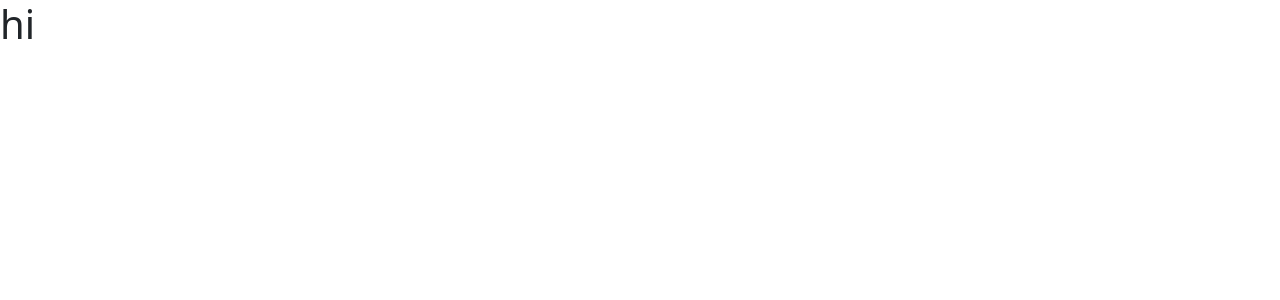
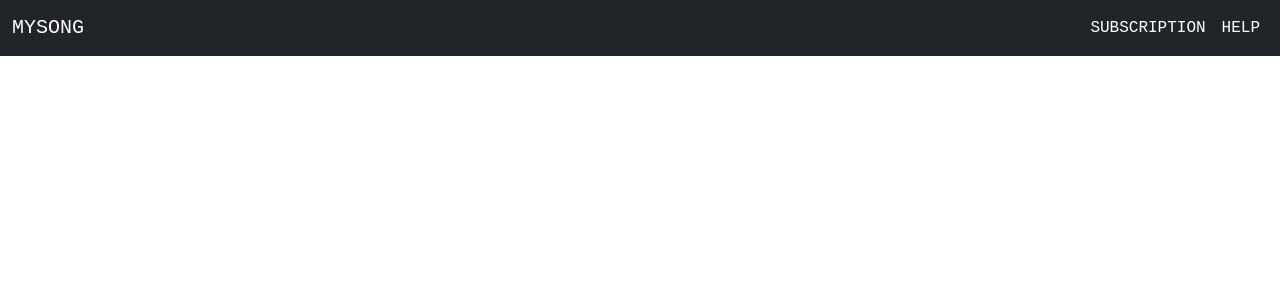
Before and after one commit to Evaolafs/musaic, a React (Create React App) app: page / in a window 1280 px wide. Shown: the top 300 px of the page. Built offline with nearby package versions, Linux system fonts and the light colour scheme.

Commit message:
NavBar Completed

```diff
--- a/src/App.css
+++ b/src/App.css
@@ -1,3 +1,6 @@
+:root {
+  --primary-lightblue: #ADD8E6;
+}
 .App {
   text-align: center;
 }
@@ -36,3 +39,21 @@
     transform: rotate(360deg);
   }
 }
+/* NAV BAR  */
+nav{
+  font-family:'Courier New', Courier, monospace;
+  font-weight: 500;
+  text-transform: uppercase;
+}
+
+.navbar-nav > li > a {
+  color: white;
+}
+
+.navbar-nav > li > a.active, .navbar-nav > li> a:focus{
+border-top: 0.1875rem solid var(--primary-lightblue)
+}
+
+.navbar-nav > li >  a:hover {
+  border-top: 0.1875rem solid var(--primary-lightblue)
+}
--- a/src/App.js
+++ b/src/App.js
@@ -1,9 +1,12 @@
+import React from 'react';
 import './App.css';
-import 'bootstrap/dist/css/bootstrap.min.css';
+import 'bootstrap/dist/css/bootstrap.css';
+import 'bootstrap/dist/js/bootstrap'
+import Navbar from './components/Navbar';
 
 function App() {
   return (
-   <h1>hi</h1>
+   <Navbar />
   );
 }
 
--- /dev/null
+++ b/src/components/Navbar.js
@@ -0,0 +1,28 @@
+
+import React from 'react';
+
+
+const Navbar = () => {
+  return (
+    <nav className="navbar navbar-expand-lg navbar-dark bg-dark">
+    <div className="container-fluid">
+      <a className="navbar-brand" href="#">MySong</a>
+      <button className="navbar-toggler" type="button" data-bs-toggle="collapse" data-bs-target="#navbarNav" aria-controls="navbarNav" aria-expanded="false" aria-label="Toggle navigation">
+        <span className="navbar-toggler-icon"></span>
+      </button>
+      <div className="collapse navbar-collapse" id="navbarNav">
+        <ul className="navbar-nav ms-auto">
+          <li className="nav-item active">
+            <a className="nav-link" href="#">subscription</a>
+          </li>
+          <li className="nav-item">
+          <a className="nav-link" href="#">Help</a>
+          </li>
+        </ul>
+      </div>
+    </div>
+  </nav>
+  )
+}
+
+export default Navbar
--- a/src/index.js
+++ b/src/index.js
@@ -1,16 +1,8 @@
 import React from 'react';
-import ReactDOM from 'react-dom/client';
+import ReactDOM from 'react-dom';
 import App from './App';
-import reportWebVitals from './reportWebVitals';
 
 const root = ReactDOM.createRoot(document.getElementById('root'));
 root.render(
-  <React.StrictMode>
     <App />
-  </React.StrictMode>
 );
-
-// If you want to start measuring performance in your app, pass a function
-// to log results (for example: reportWebVitals(console.log))
-// or send to an analytics endpoint. Learn more: https://bit.ly/CRA-vitals
-reportWebVitals();
--- a/src/reportWebVitals.js
+++ /dev/null
@@ -1,13 +0,0 @@
-const reportWebVitals = onPerfEntry => {
-  if (onPerfEntry && onPerfEntry instanceof Function) {
-    import('web-vitals').then(({ getCLS, getFID, getFCP, getLCP, getTTFB }) => {
-      getCLS(onPerfEntry);
-      getFID(onPerfEntry);
-      getFCP(onPerfEntry);
-      getLCP(onPerfEntry);
-      getTTFB(onPerfEntry);
-    });
-  }
-};
-
-export default reportWebVitals;
```
Also changed, not shown: src/setupTests.js (deleted, +0 -5 lines), 1 other file (tests, documents, lock files or other folders).
